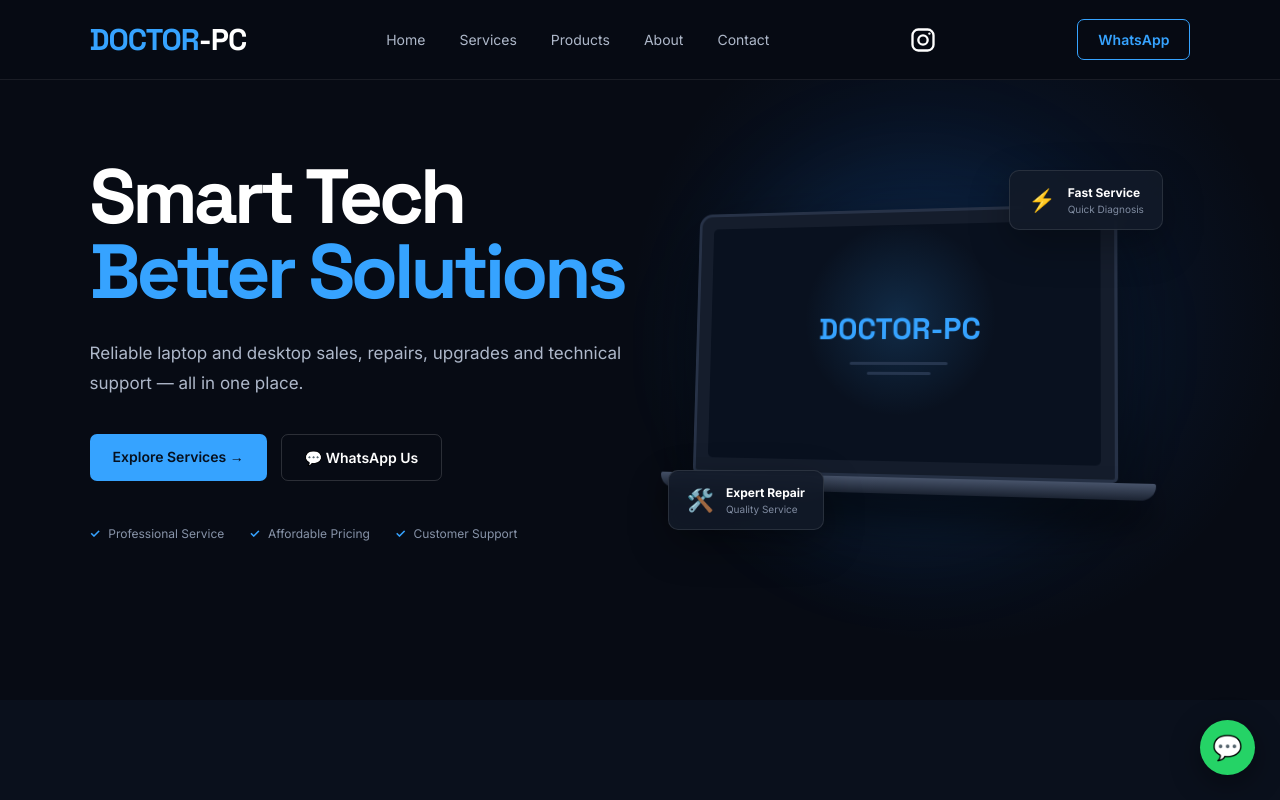
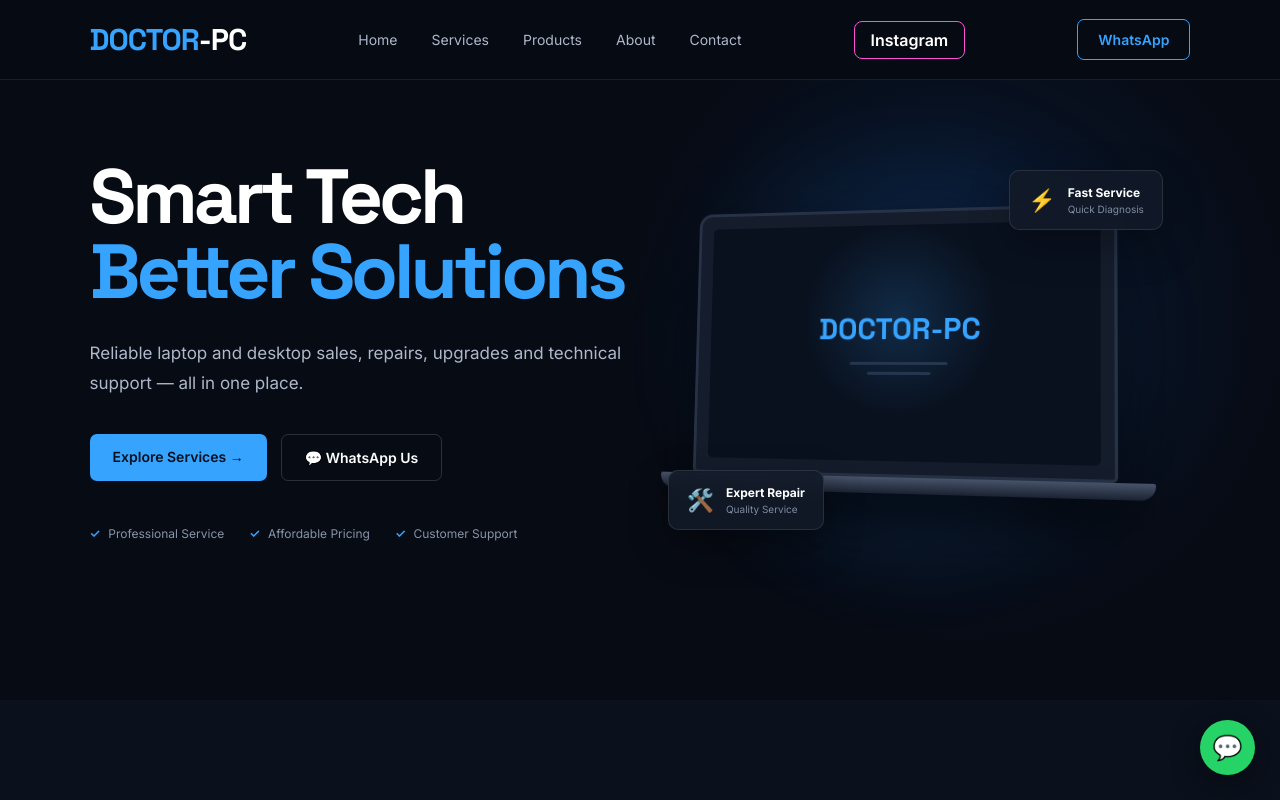
Before and after one commit to vijints41lap/DOCTOR---PC, a React (Vite) app: page / in a window 1280 px wide. Shown: the top 800 px of the page. Built offline with nearby package versions, Linux system fonts and the light colour scheme.

Commit message:
instagram icon change

```diff
--- a/src/App.css
+++ b/src/App.css
@@ -88,16 +88,19 @@ a {
 }
 
 .instagram-nav {
-  display: flex;
-  align-items: center;
-  justify-content: center;
-  color: #ffffff;
-  transition: 0.3s;
+  padding: 8px 16px;
+  border: 1px solid #ff4fd8;
+  border-radius: 8px;
+  color: white;
+  text-decoration: none;
+  font-weight: 600;
+  transition: 0.3s ease;
 }
 
 .instagram-nav:hover {
-  color: #e1306c;
-  transform: scale(1.1);
+  background: #ff4fd8;
+  color: white;
+  box-shadow: 0 0 15px rgba(255, 79, 216, 0.5);
 }
 
 /* =========================
--- a/src/App.jsx
+++ b/src/App.jsx
@@ -114,38 +114,8 @@ Requirement: ${message}`;
           href="https://www.instagram.com/_vi_jin/"
           target="_blank"
           rel="noreferrer"
-          aria-label="Instagram"
-          >
-          <svg
-            width="28"
-            height="28"
-            viewBox="0 0 24 24"
-            fill="none"
-            xmlns="http://www.w3.org/2000/svg"
-          >
-          <rect
-            x="3"
-            y="3"
-            width="18"
-            height="18"
-            rx="5"
-            stroke="currentColor"
-            strokeWidth="2"
-          />
-          <circle
-            cx="12"
-            cy="12"
-            r="4"
-            stroke="currentColor"
-            strokeWidth="2"
-          />
-          <circle
-            cx="17.5"
-            cy="6.5"
-            r="1"
-            fill="currentColor"
-          />
-          </svg>
+        >
+          Instagram
         </a>
 
         <a
```
